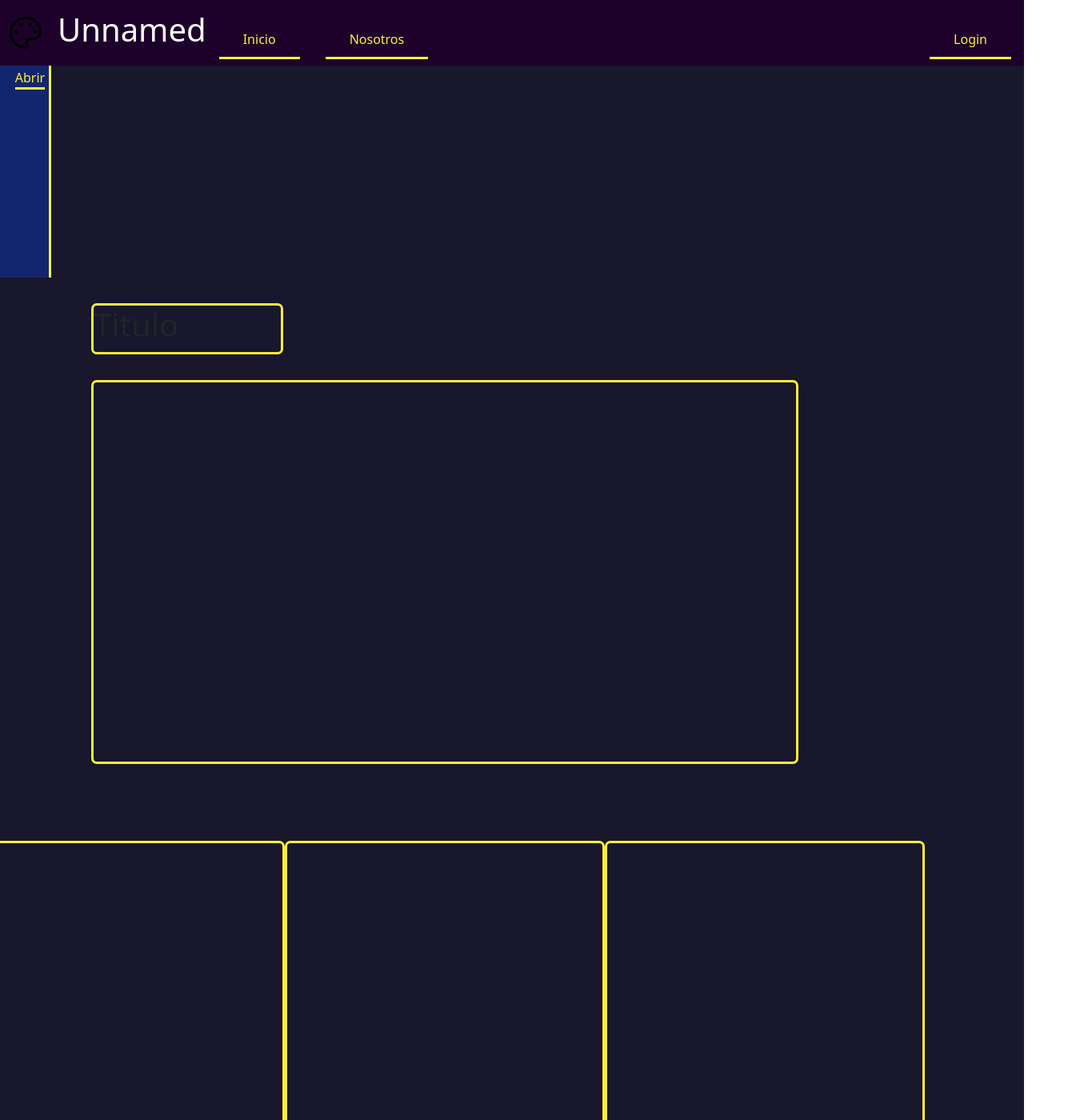
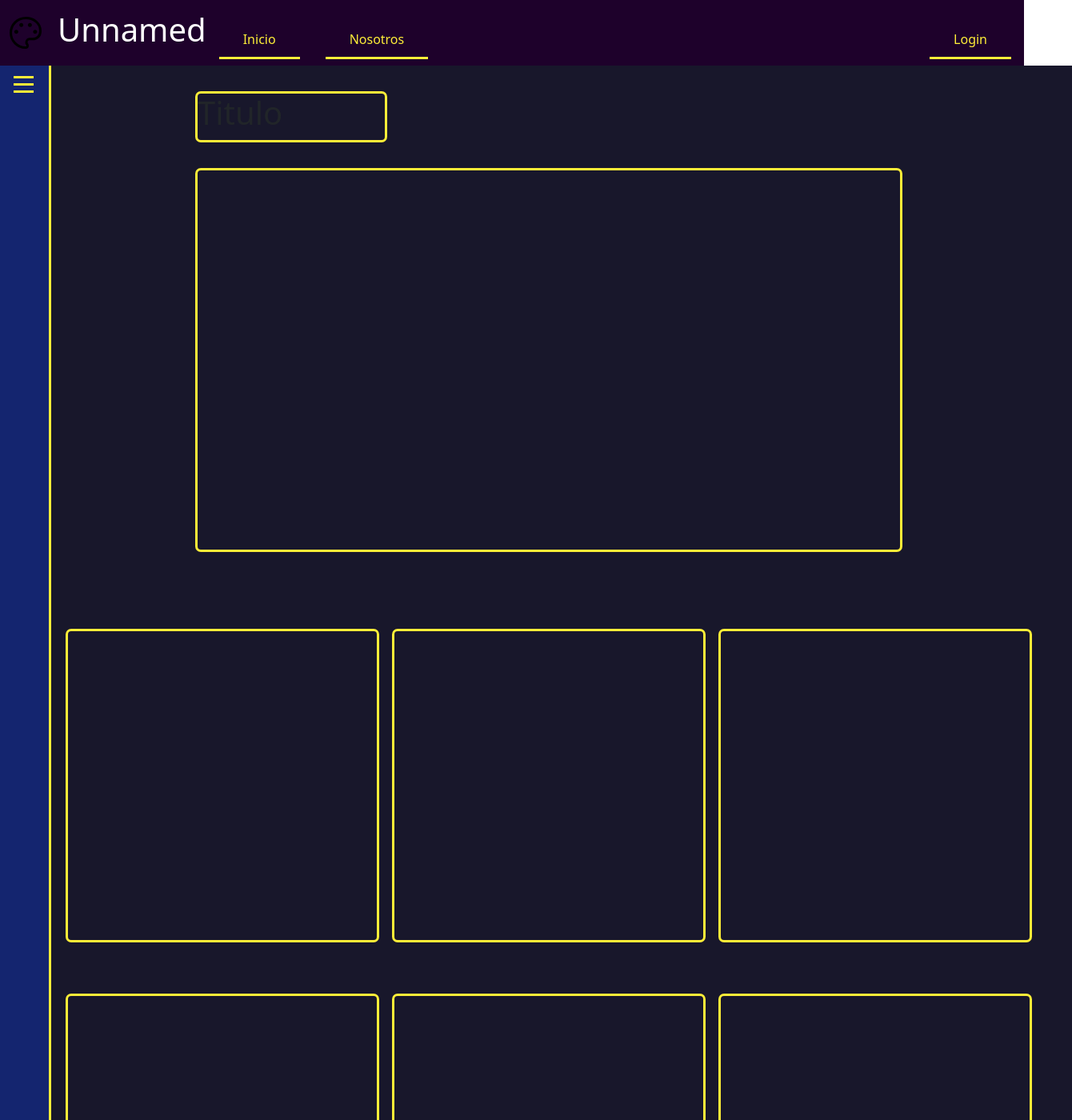
Before and after one commit to marcosquinteros/prog-parcial, a React (Create React App) app in the folder urcan-grande-lacki-quinteros/: page / in a window 1280 px wide. Shown: the top 1400 px of the page at 80% size, 1340 px wide, since content can reach past the window. Built offline with nearby package versions, Linux system fonts and the light colour scheme.

Commit message:
inicio sidebar boton

```diff
--- a/urcan-grande-lacki-quinteros/src/App.js
+++ b/urcan-grande-lacki-quinteros/src/App.js
@@ -6,7 +6,6 @@ import Nosotros from "./Pages/Nosotros";
 import Error404 from "./Pages/Error404";
 import Inicio from "./Pages/Inicio";
 import Footer from "./Layout/Footer";
-import Loginp from "./Pages/Login";
 import Navbar from "./Layout/Navbar";
 function App() {
   return (
@@ -15,7 +14,7 @@ function App() {
         <Navbar />
         <Routes>
           <Route path="/" element={<Inicio />} />
-          <Route path="/Loginp" element={<Loginp />} />
+          <Route path="/Login" element={<Login />} />
           <Route path="/Register" element={<Register />} />
           <Route path="/Nosotros" element={<Nosotros />} />
           <Route path="/*" element={<Error404 />} />
--- a/urcan-grande-lacki-quinteros/src/Components/Sidebar.jsx
+++ b/urcan-grande-lacki-quinteros/src/Components/Sidebar.jsx
@@ -14,7 +14,11 @@ const Sidebar = () => {
   return(
     <div className="sidebar-1">
       <div className={`sidebar ${sidebarOpen ? 'open' : ''}`}>
-            <button onClick={handleClick} className="side-button">{buttonLabel}</button>
+            <button onClick={handleClick} className="side-button">
+            <div className="line"></div>
+            <div className="line"></div>
+            <div className="line"></div>
+            </button>
             <Link to="/" className="side-link">
               Inicio
             </Link>
--- a/urcan-grande-lacki-quinteros/src/Layout/Navbar.jsx
+++ b/urcan-grande-lacki-quinteros/src/Layout/Navbar.jsx
@@ -22,7 +22,7 @@ const Navbar = () => {
         </Link>
       </div>
       <div className="nav-buttons d-flex  align-items-center">
-        <Link to="/Loginp" className="nav-button">
+        <Link to="/Login" className="nav-button">
           Login
         </Link>
       </div>
--- a/urcan-grande-lacki-quinteros/src/Pages/Inicio.jsx
+++ b/urcan-grande-lacki-quinteros/src/Pages/Inicio.jsx
@@ -5,7 +5,7 @@ const Inicio = () => {
   return (
     <div>
       <div className="w-100">
-        <div className="">
+        <div className="inicio">
           <Sidebar />
           <main className="content">
             <Contenido />
--- a/urcan-grande-lacki-quinteros/src/index.css
+++ b/urcan-grande-lacki-quinteros/src/index.css
@@ -16,6 +16,11 @@ body {
   background-color:#18172b ;
 }
 
+.inicio{
+  display: flex;
+  flex-direction: row;
+  background-color: #18172b;
+}
 /* Contenido */
 
 .content {
@@ -25,7 +30,6 @@ body {
 .container {
   background-color: #18172b;
   display: flex;
-
   flex-direction: column;
   /* min-height: 70vh; */
 }
@@ -67,9 +71,9 @@ body {
 }
 
 .container-art{
-  width: 50vh;
-  height: 50vh;
-  margin: 2rem 0 2rem 0;
+  width: 49vh;
+  height: 49vh;
+  margin: 2rem 0.5rem 2rem 0.5rem;
   border-radius: 7px;
   border: solid #feee38 3px;
 }
@@ -155,18 +159,22 @@ nav{
 }
 
 .side-button{
-  color: #feee38;
-  background-color: #14256f;
-  border: 0px;
-  border-bottom: 3px solid #feee38;
+  display: flex;
+  flex-direction: column;
+  justify-content: center;
+  align-items: center;
+  background: none;
+  border: none;
+  cursor: pointer;
+  width: 40px;
+  height: 40px;
   top: 0.2rem;
   position: absolute;
-  right: 0.3rem;
+  right: 0.7rem;
 }
 
 .side-button:hover{
   color: #fe9999;
-  border-bottom: 3px solid #fe9999;
   transition: 0.4s ease-in-out;
 }
 
@@ -182,6 +190,22 @@ nav{
 .side-link:hover{
   color: #fe9999;
   border-bottom: 3px solid #fe9999;
+  transition: 0.4s ease-out;
+}
+
+.line {
+  width: 25px;
+  height: 3px;
+  margin: 3px;
+  border-radius: 5apx;
+}
+
+.side-button .line{
+  background-color: #feee38;
+}
+
+.side-button:hover .line{
+  background-color: #fe9999;
   transition: 0.4s ease-out;
 }
 
```
